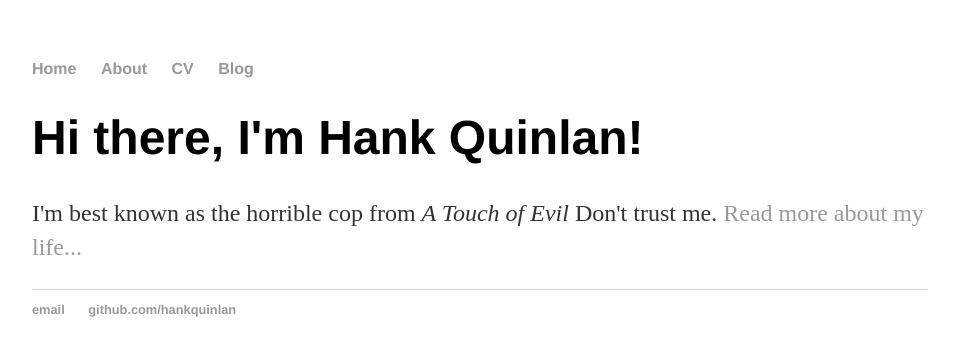
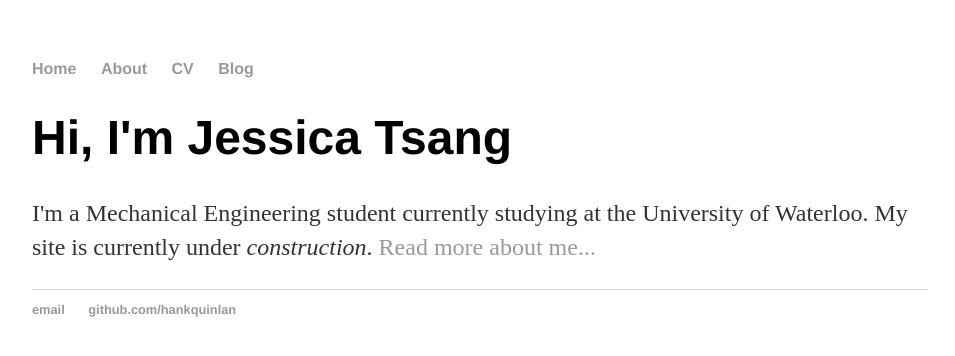
Before and after one commit to jhltsang/jhltsang.github.io, a Jekyll site: the page built from index.html, in a window 1280 px wide. Shown: the top 356 px of the page, without its empty margins (160-1115 px from the left). Built offline with Jekyll 4.4.1, drawn with Linux system fonts in a browser that asks for light colours.

Commit message:
Update index.html

```diff
--- a/index.html
+++ b/index.html
@@ -3,6 +3,6 @@ layout: default
 title: Hank Quinlan, Horrible Cop
 ---
 <div class="blurb">
-	<h1>Hi there, I'm Hank Quinlan!</h1>
-	<p>I'm best known as the horrible cop from <em>A Touch of Evil</em> Don't trust me. <a href="/about">Read more about my life...</a></p>
+	<h1>Hi, I'm Jessica Tsang</h1>
+	<p>I'm a Mechanical Engineering student currently studying at the University of Waterloo. My site is currently under <em>construction</em>. <a href="/about">Read more about me...</a></p>
 </div><!-- /.blurb -->
```
